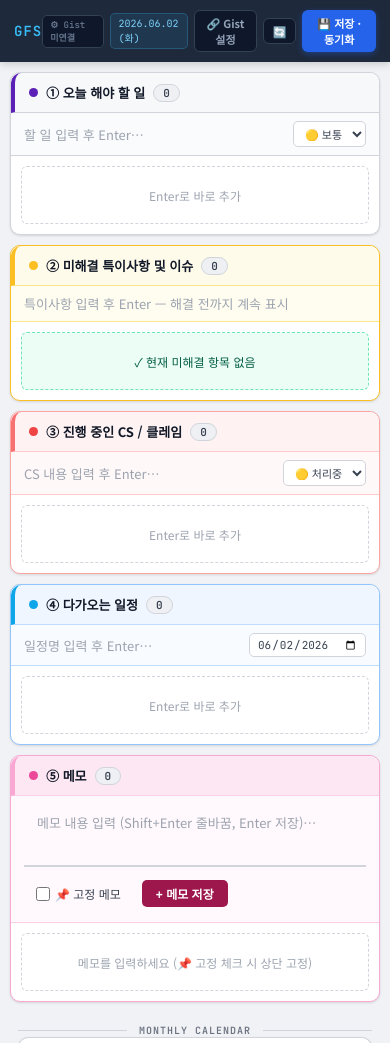
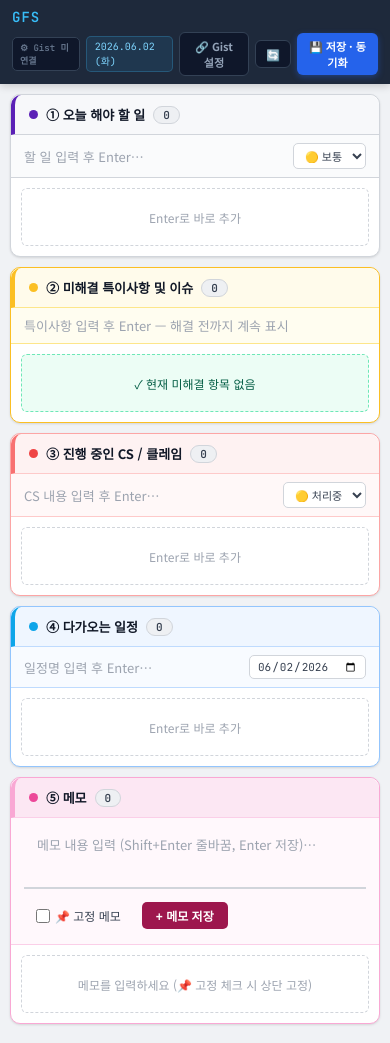
Before and after one commit to kyhee119/kyhee119.github.io, a plain HTML site: page index (1).html in a window 390 px wide. Shown: the top 1043 px of the page. Drawn offline with Linux system fonts and the light colour scheme.

Commit message:
Add files via upload

```diff
--- a/index (1).html
+++ b/index (1).html
@@ -125,8 +125,10 @@ body{
 
 /* ══════════════ 모바일 최적화 ══════════════ */
 @media(max-width:600px){
-  /* 헤더 */
-  .header{padding:10px 14px;flex-wrap:nowrap;}
+  /* 헤더 2줄로 */
+  .header{padding:8px 12px;flex-wrap:wrap;gap:6px;}
+  .hl{flex:1;}
+  .hr{width:100%;justify-content:flex-end;gap:6px;}
   .kbd{display:none;}
   .dvdr{display:none;}
   .header-sub{display:none;}
@@ -134,9 +136,8 @@ body{
   .logo{font-size:14px;}
   .date-badge{font-size:10px;padding:3px 8px;}
   .sync-badge{font-size:9px;padding:3px 7px;}
-  .sync-btn{font-size:11px;padding:4px 9px;}
+  .sync-btn{font-size:11px;padding:5px 10px;}
   .save-btn{font-size:11px;padding:5px 10px;}
-  .hr{gap:6px;}
 
   /* 그리드 */
   .main{grid-template-columns:1fr;padding:10px;gap:10px;}
```
